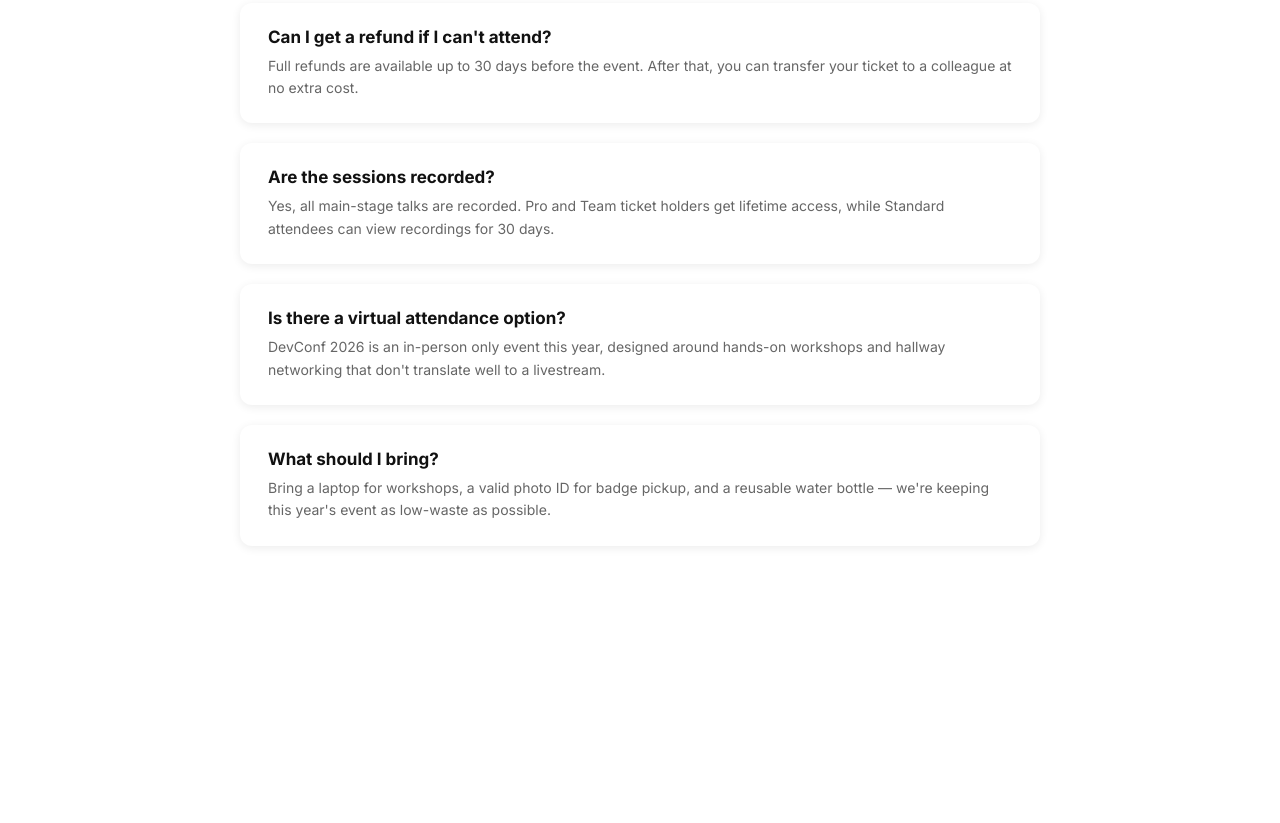
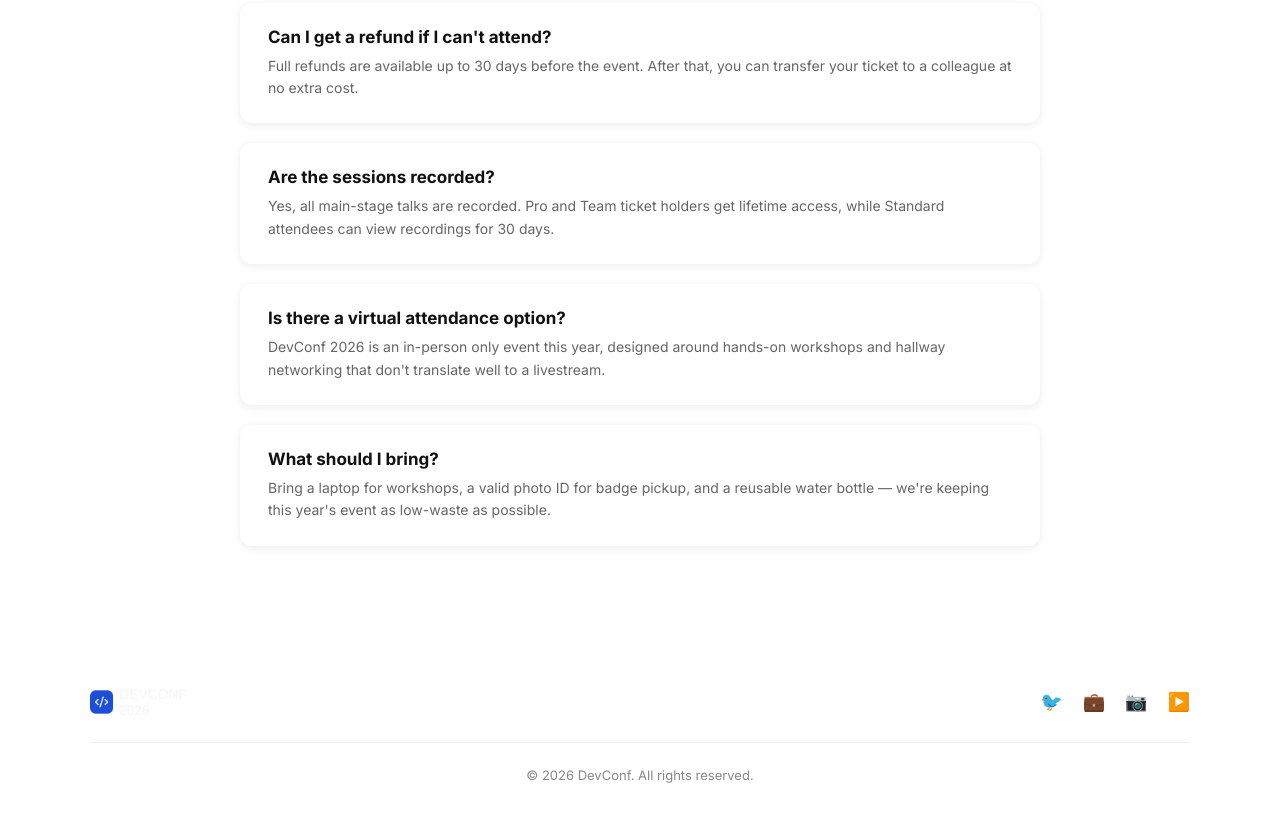
Before and after one commit to Mehedi019-sys/PH-Assignment-1, a plain HTML site: page index.html in a window 1280 px wide. Shown: the part 2737-3560 px from the top of the page. Before the commit the page ends 3383 px from the top, so only its background shows below. Drawn offline with Linux system fonts and the light colour scheme.

Commit message:
Add footer section

```diff
--- a/index.html
+++ b/index.html
@@ -150,3 +150,17 @@
 
   </div>
 </section>
+
+<footer class="site-footer">
+  <div class="footer-top">
+    <img src="./image/footer-logo.png" alt="DevConf 2026 logo" class="footer-logo">
+    <div class="footer-socials">
+      <a href="#" aria-label="Twitter">🐦</a>
+      <a href="#" aria-label="LinkedIn">💼</a>
+      <a href="#" aria-label="Instagram">📷</a>
+      <a href="#" aria-label="YouTube">▶️</a>
+    </div>
+  </div>
+  <hr class="footer-divider">
+  <p class="footer-copyright">© 2026 DevConf. All rights reserved.</p>
+</footer>
--- a/style.css
+++ b/style.css
@@ -263,3 +263,43 @@ body {
   color: #666;
   line-height: 1.6;
 }
+.site-footer {
+  padding: 40px;
+  background-color: #fff;
+}
+
+.footer-top {
+  display: flex;
+  justify-content: space-between;
+  align-items: center;
+  max-width: 1100px;
+  margin: 0 auto;
+}
+
+.footer-logo {
+  height: 32px;
+  width: auto;
+}
+
+.footer-socials {
+  display: flex;
+  gap: 20px;
+  font-size: 18px;
+}
+
+.footer-socials a {
+  text-decoration: none;
+}
+
+.footer-divider {
+  border: none;
+  border-top: 1px solid #eee;
+  max-width: 1100px;
+  margin: 24px auto;
+}
+
+.footer-copyright {
+  text-align: center;
+  font-size: 13px;
+  color: #888;
+}
```
